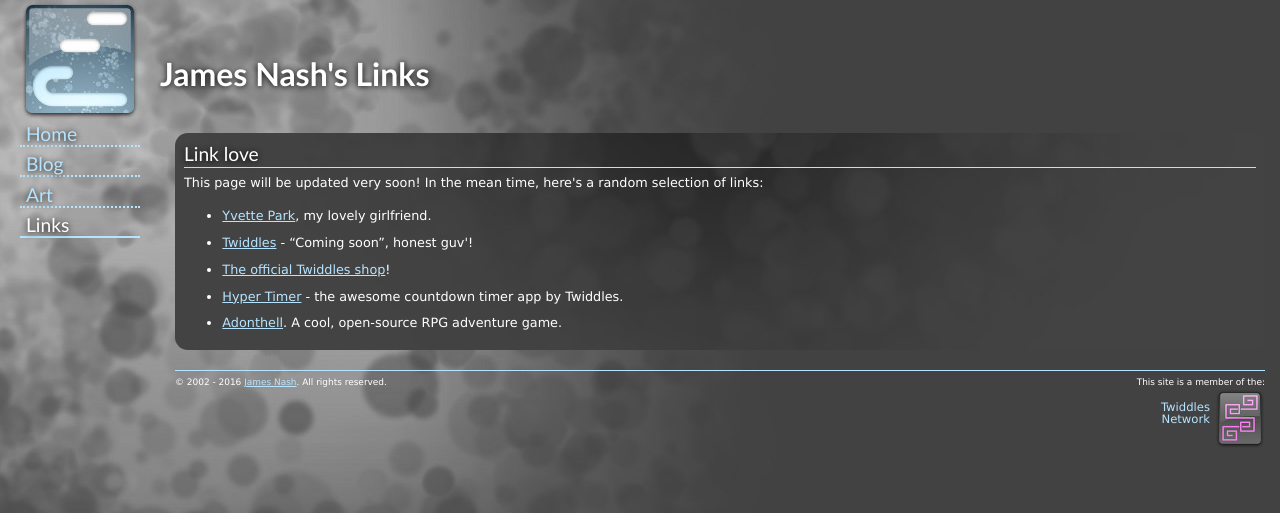
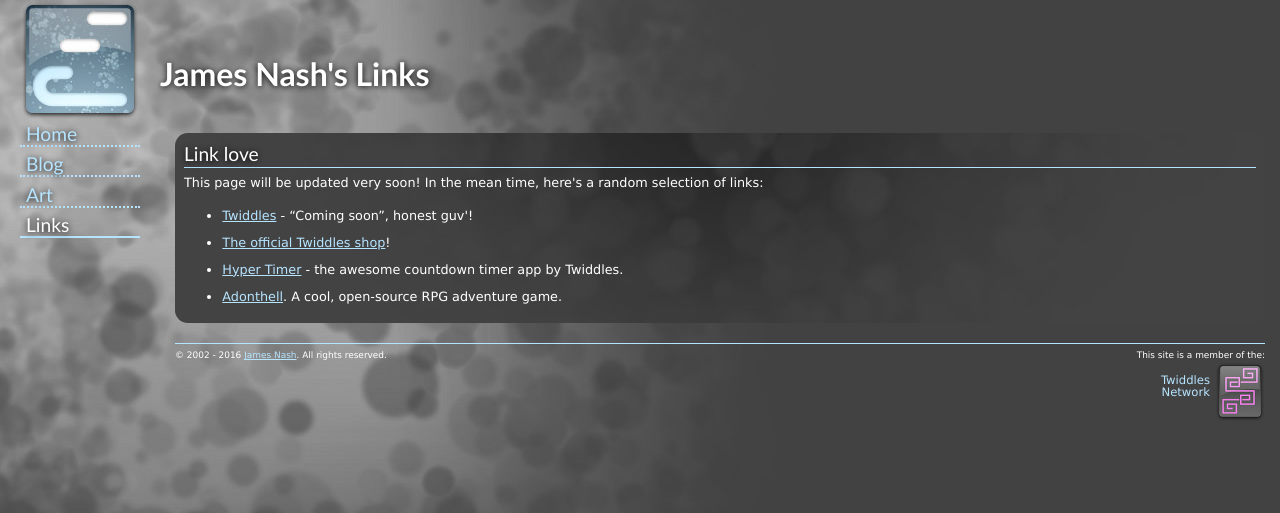
Before and after one commit to c1rrus/cirrus.twiddles.com, a PHP site: page /links/ in a window 1280 px wide. Shown: the part 21-534 px from the top of the page. Run offline with PHP 8.4, Linux system fonts and the light colour scheme.

Commit message:
Removed dead link to Yvette's old website.

```diff
--- a/web/links/index.php
+++ b/web/links/index.php
@@ -7,7 +7,6 @@
 	<h2>Link love</h2>
 	<p>This page will be updated very soon! In the mean time, here's a random selection of links:</p>
 	<ul>
-		<li><a href="http://yvette.twiddles.com/">Yvette Park</a>, my lovely girlfriend.</li>
 		<li><a href="http://www.twiddles.com/">Twiddles</a> - <q>Coming soon</q>, honest guv'!</li>
 		<li><a href="http://twiddles.spreadshirt.net/">The official Twiddles shop</a>!</li>
 		<li><a href="http://www.hyper-timer.com/">Hyper Timer</a> - the awesome countdown timer app by Twiddles.</li>
```
